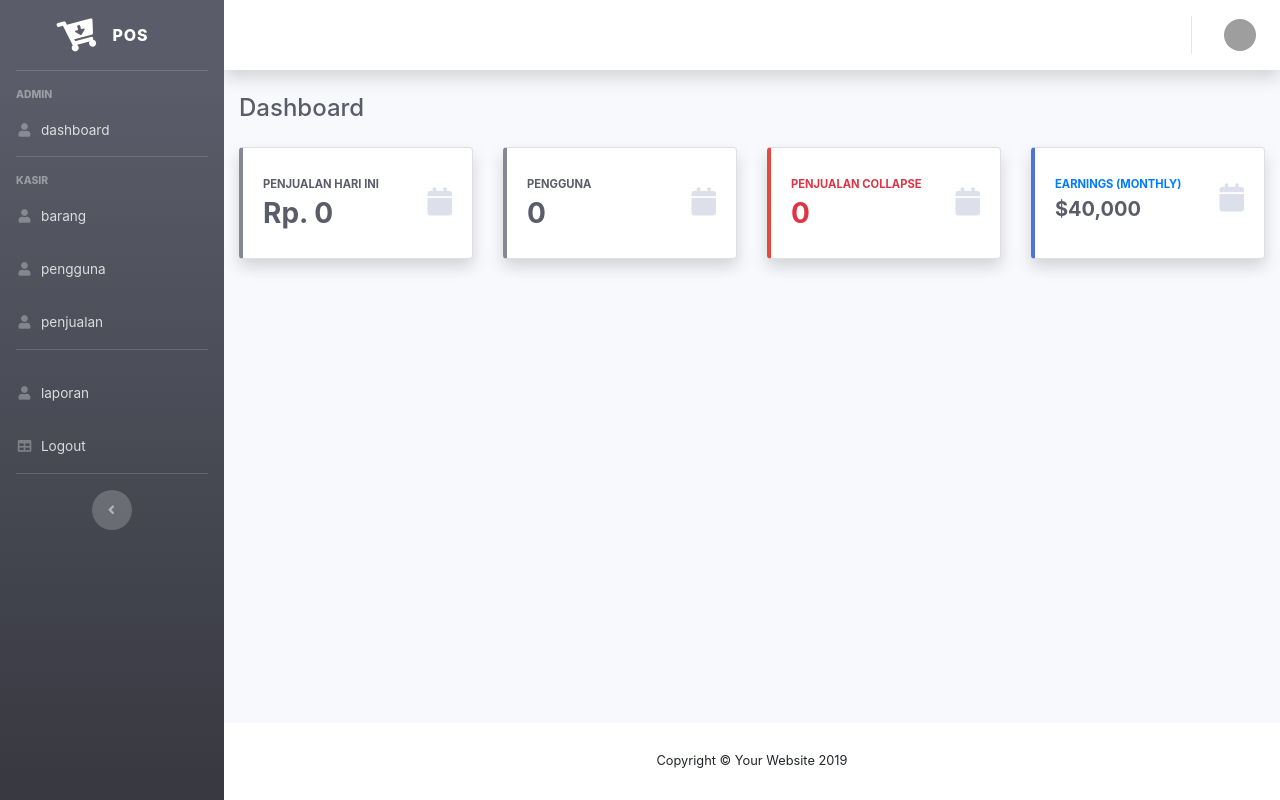
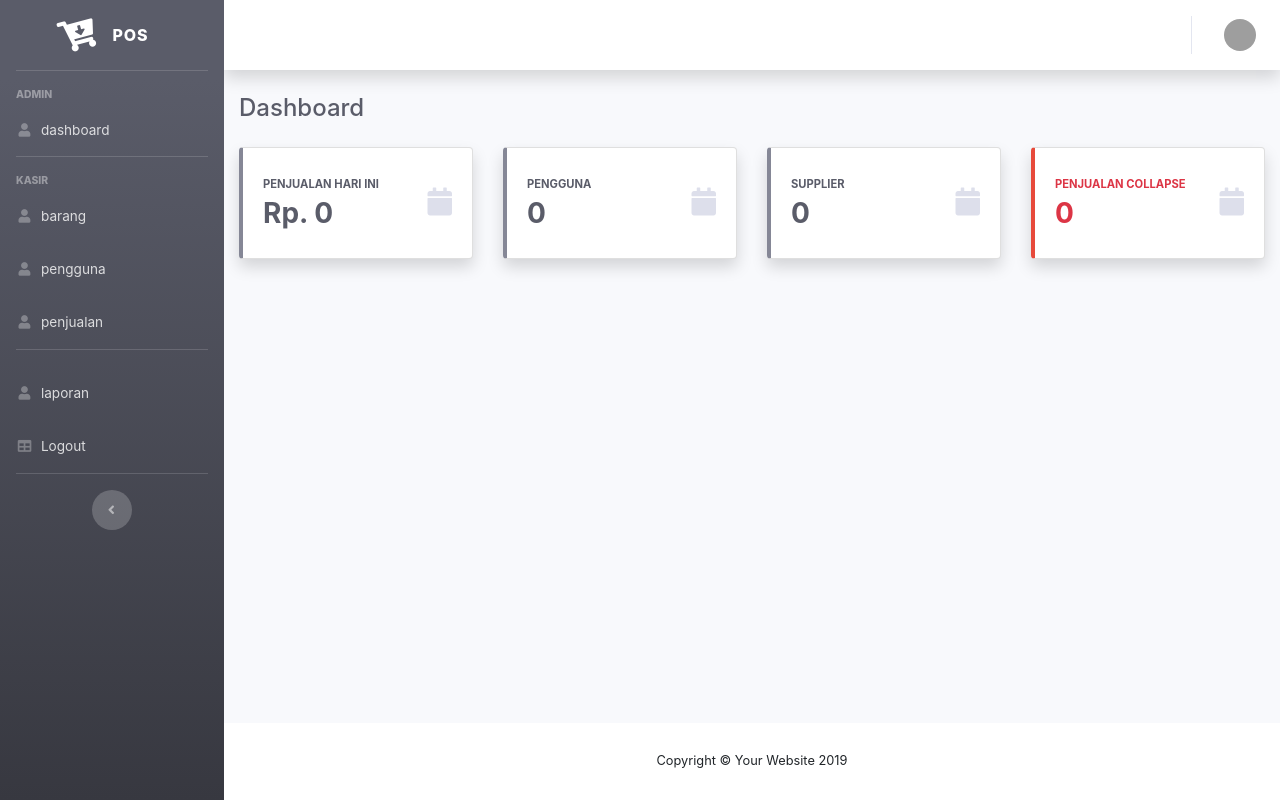
Before and after one commit to diky-satria/point-of-sale-native, a PHP site: page /index.php?halaman=dashboard in a window 1280 px wide. Run offline with PHP 8.4, Linux system fonts and the light colour scheme; the visitor is signed in with stand-in values (Sample User, id 1); data that the repository does not hold is empty; some libraries are stand-ins or nearby versions; grey boxes are pictures that could not be loaded.

Commit message:
membuat halaman supplier di admin

```diff
--- a/dashboard.php
+++ b/dashboard.php
@@ -21,6 +21,10 @@
 	//penjualan collapse
 	$sql_collapse = $koneksi->query("SELECT * FROM penjualan WHERE status = 'collapse'");
 	$data_collapse = $sql_collapse->num_rows;
+
+	//supplier
+	$sql_supplier = $koneksi->query("SELECT * FROM supplier");
+	$data_supplier = $sql_supplier->num_rows;
 
  ?>
 <!-- Page Heading -->
@@ -65,6 +69,26 @@
 	  </a>
 	</div>
 
+
+	<!-- Earnings (Monthly) Card Example -->
+	<div class="col-xl-3 col-md-6 mb-4">
+	<a href="index.php?halaman=supplier" style="text-decoration:none;">
+	  <div class="card border-left-secondary shadow h-100 py-2">
+	    <div class="card-body">
+	      <div class="row no-gutters align-items-center">
+	        <div class="col mr-2">
+	          <div class="text-xs font-weight-bold text-gray-800 text-uppercase mb-1">Supplier</div>
+	          <div class="h3 mb-0 font-weight-bold text-gray-800"><?php echo $data_supplier ?></div>
+	        </div>
+	        <div class="col-auto">
+	          <i class="fas fa-calendar fa-2x text-gray-300"></i>
+	        </div>
+	      </div>
+	    </div>
+	  </div>
+	</a>
+	</div>
+
 	<!-- Earnings (Monthly) Card Example -->
 	<div class="col-xl-3 col-md-6 mb-4">
 	<a href="index.php?halaman=penjualan_collapse" style="text-decoration:none;">
@@ -83,22 +107,4 @@
 	  </div>
 	</a>
 	</div>
-
-	<!-- Earnings (Monthly) Card Example -->
-	<div class="col-xl-3 col-md-6 mb-4">
-	  <div class="card border-left-primary shadow h-100 py-2">
-	    <div class="card-body">
-	      <div class="row no-gutters align-items-center">
-	        <div class="col mr-2">
-	          <div class="text-xs font-weight-bold text-primary text-uppercase mb-1">Earnings (Monthly)</div>
-	          <div class="h5 mb-0 font-weight-bold text-gray-800">$40,000</div>
-	        </div>
-	        <div class="col-auto">
-	          <i class="fas fa-calendar fa-2x text-gray-300"></i>
-	        </div>
-	      </div>
-	    </div>
-	  </div>
-	</div>
-
 </div>
--- a/index.php
+++ b/index.php
@@ -238,6 +238,13 @@
                     include 'penjualan.php';
                   }
                 }
+                if($_GET['halaman'] == 'supplier'){
+                  if($_SESSION['pengguna']['role'] == 'admin'){
+                    include 'supplier.php';
+                  }else{
+                    include 'penjualan.php';
+                  }
+                }
                 if($_GET['halaman'] == 'barang'){
                   include 'barang.php';
                 }
--- /dev/null
+++ b/supplier.php
@@ -0,0 +1 @@
+supplier
```
